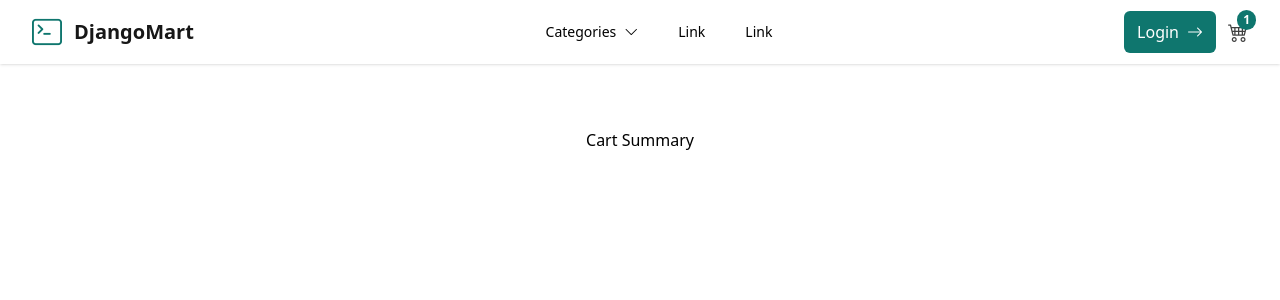
After one commit to EslamKamel89/djangomart, a Django app: template cart/templates/cart/cart-summary.html in a window 1280 px wide. The commit adds this page. Shown: the top 300 px of the page. Run offline with Django 5.2, Linux system fonts and the light colour scheme; the template is opened without the code that fills it: most values are stand-ins (such as "Sample title", 1, 10 or a date in 2020); some libraries are stand-ins or nearby versions.

Commit message:
feat(cart): add cart summary view and refactor navbar into partials

```diff
--- /dev/null
+++ b/cart/templates/cart/cart-summary.html
@@ -0,0 +1,12 @@
+<!--prettier-ignore-->
+{% extends 'base.html' %}
+
+{% block title %} Cart {% endblock %}
+
+{% block content %}
+
+<div class="mt-16">
+  <section class="max-w-5xl mx-auto px-4 text-center">Cart Summary</section>
+</div>
+
+{% endblock %}
--- a/cart/views.py
+++ b/cart/views.py
@@ -8,7 +8,7 @@ from django.views.generic import DetailView, ListView, TemplateView, View
 
 class CartShowCreateView(View):
     def get(self, request: HttpRequest):
-        pass
+        return render(request, "cart/cart-summary.html")
 
     def post(self, request: HttpRequest):
         pass
--- /dev/null
+++ b/templates/partials/auth-buttons.html
@@ -0,0 +1,34 @@
+<div class="flex items-center gap-3">
+  {% if user.is_authenticated %}
+  <form method="post" action="/" class="hidden sm:inline-block">
+    {% csrf_token %}
+    <button
+      type="submit"
+      class="inline-flex items-center gap-2 px-3 py-2 rounded-md border border-primary bg-white text-primary hover:bg-primary hover:text-white transition"
+    >
+      Logout
+      <i class="bi bi-box-arrow-right"></i>
+    </button>
+  </form>
+
+  <a
+    href="/"
+    class="hidden md:inline-flex items-center gap-2 px-3 py-2 rounded-md hover:bg-neutral-50"
+  >
+    <div
+      class="h-8 w-8 rounded-full bg-neutral-200 flex items-center justify-center text-sm text-neutral-700"
+    >
+      {{ user.first_name|default:user.username|slice:":1"|upper }}
+    </div>
+    <span class="text-sm text-neutral-900">{{ user.username }}</span>
+  </a>
+  {% else %}
+  <a
+    href="/"
+    class="inline-flex items-center gap-2 px-3 py-2 rounded-md border border-transparent bg-primary text-white hover:brightness-95 transition"
+  >
+    Login
+    <i class="bi bi-arrow-right"></i>
+  </a>
+  {% endif %}
+</div>
--- /dev/null
+++ b/templates/partials/brand.html
@@ -0,0 +1,6 @@
+<div class="flex items-center gap-3">
+  <a href="/" class="flex items-center gap-3">
+    <i class="bi bi-terminal text-3xl text-primary" aria-hidden="true"></i>
+    <span class="text-xl font-semibold text-neutral-900">DjangoMart</span>
+  </a>
+</div>
--- /dev/null
+++ b/templates/partials/cart-icon.html
@@ -0,0 +1,14 @@
+<a
+  href="{% url 'cart-show-create' %}"
+  class="relative inline-flex items-center justify-center text-neutral-700 hover:text-primary text-xl transition"
+>
+  <i class="bi bi-cart4"></i>
+
+  {% if cart_count|default:0 > 0 %}
+  <span
+    class="absolute -top-2 -right-2 bg-primary text-white text-xs font-semibold px-1.5 py-0.5 rounded-full"
+  >
+    {{ cart_count }}
+  </span>
+  {% endif %}
+</a>
--- /dev/null
+++ b/templates/partials/categories-dropdown.html
@@ -0,0 +1,10 @@
+<div>
+  {% for category in categories %}
+  <a
+    href="{{ category.get_absolute_url|default:'/' }}"
+    class="block px-4 py-2 text-sm hover:bg-neutral-50"
+  >
+    {{ category.name|capfirst }}
+  </a>
+  {% endfor %}
+</div>
--- /dev/null
+++ b/templates/partials/desktop-nav.html
@@ -0,0 +1,28 @@
+<nav class="hidden md:flex items-center space-x-4" aria-label="Main navigation">
+  <div x-data="{ open: false }" class="relative">
+    <button
+      @click="open = !open"
+      @keydown.escape="open = false"
+      class="inline-flex items-center gap-2 px-3 py-2 rounded-md hover:bg-neutral-50 focus:outline-none focus:ring-2 focus:ring-primary focus:ring-opacity-50"
+      :aria-expanded="open.toString()"
+      aria-haspopup="true"
+    >
+      <span class="text-sm font-medium">Categories</span>
+      <i class="bi bi-chevron-down text-sm"></i>
+    </button>
+
+    <div
+      x-show="open"
+      x-transition
+      @click.outside="open = false"
+      x-cloak
+      class="absolute mt-2 w-48 bg-white border rounded-md shadow-lg py-1 z-30"
+    >
+      {% include "partials/categories-dropdown.html" %}
+    </div>
+  </div>
+
+  <!-- Other links -->
+  <a href="/" class="px-3 py-2 rounded-md text-sm hover:bg-neutral-50">Link</a>
+  <a href="/" class="px-3 py-2 rounded-md text-sm hover:bg-neutral-50">Link</a>
+</nav>
--- /dev/null
+++ b/templates/partials/mobile-menu.html
@@ -0,0 +1,52 @@
+<div x-data="{ open: false }" class="md:hidden relative">
+  <button
+    @click="open = !open"
+    class="p-2 rounded-md hover:bg-neutral-100 focus:outline-none focus:ring-2 focus:ring-primary"
+  >
+    <span class="sr-only">Open menu</span>
+    <template x-if="!open"><i class="bi bi-list text-lg"></i></template>
+    <template x-if="open"><i class="bi bi-x-lg text-lg"></i></template>
+  </button>
+
+  <div
+    x-show="open"
+    x-cloak
+    x-transition
+    class="absolute right-0 mt-2 w-64 bg-white border rounded-md shadow-lg py-3 z-40"
+  >
+    <nav class="flex flex-col px-3 space-y-1">
+      <div x-data="{ catOpen: false }" class="w-full">
+        <button
+          @click="catOpen = !catOpen"
+          class="w-full text-left px-2 py-2 rounded-md hover:bg-neutral-50 flex items-center justify-between"
+        >
+          Categories
+          <i class="bi bi-chevron-down"></i>
+        </button>
+
+        <div x-show="catOpen" x-cloak class="mt-1 pl-2">
+          {% include "partials/categories-dropdown.html" %}
+        </div>
+      </div>
+
+      <a href="/" class="px-2 py-2 rounded-md hover:bg-neutral-50">Link</a>
+      <a href="/" class="px-2 py-2 rounded-md hover:bg-neutral-50">Link</a>
+
+      {% if user.is_authenticated %}
+      <form method="post" action="/" class="px-2">
+        {% csrf_token %}
+        <button
+          type="submit"
+          class="w-full text-left px-2 py-2 rounded-md hover:bg-neutral-50"
+        >
+          Logout
+        </button>
+      </form>
+      {% else %}
+      <a href="/" class="px-2 py-2 rounded-md hover:bg-neutral-50">Login</a>
+      {% endif %}
+
+      <div class="px-2 mt-2">{% include "partials/cart-icon.html" %}</div>
+    </nav>
+  </div>
+</div>
--- a/templates/partials/navbar.html
+++ b/templates/partials/navbar.html
@@ -1,160 +1,15 @@
-{# templates/partials/navbar.html #}
 <header class="bg-white shadow-sm">
   <div class="max-w-7xl mx-auto px-4 sm:px-6 lg:px-8">
     <div class="flex items-center justify-between h-16">
-      <!-- Brand -->
+      <!--prettier-ignore-->
+      {% include "partials/brand.html" %}
+      {% include "partials/desktop-nav.html" %}
       <div class="flex items-center gap-3">
-        <a href="/" class="flex items-center gap-3">
-          <i
-            class="bi bi-terminal text-3xl text-primary"
-            aria-hidden="true"
-          ></i>
-          <span class="text-xl font-semibold text-neutral-900">DjangoMart</span>
-        </a>
-      </div>
-
-      <!-- Desktop nav -->
-      <nav
-        class="hidden md:flex items-center space-x-4"
-        aria-label="Main navigation"
-      >
-        <!-- Categories -->
-        <div x-data="{ open: false }" class="relative">
-          <button
-            @click="open = !open"
-            @keydown.escape="open = false"
-            class="inline-flex items-center gap-2 px-3 py-2 rounded-md hover:bg-neutral-50 focus:outline-none focus:ring-2 focus:ring-primary focus:ring-opacity-50"
-            :aria-expanded="open.toString()"
-            aria-haspopup="true"
-          >
-            <span class="text-sm font-medium">Categories</span>
-            <i class="bi bi-chevron-down text-sm"></i>
-          </button>
-
-          <div
-            x-show="open"
-            x-transition
-            @click.outside="open = false"
-            x-cloak
-            class="absolute mt-2 w-48 bg-white border rounded-md shadow-lg py-1 z-30"
-          >
-            {% for category in categories %}
-            <a
-              href="{{ category.get_absolute_url }}"
-              class="block px-4 py-2 text-sm hover:bg-neutral-50"
-              >{{ category.name | capfirst }}</a
-            >
-            {% endfor %}
-          </div>
+        {% include "partials/auth-buttons.html" %}
+        <div class="hidden md:inline-block">
+          {% include "partials/cart-icon.html" %}
         </div>
-
-        <a href="/" class="px-3 py-2 rounded-md text-sm hover:bg-neutral-50"
-          >Link</a
-        >
-        <a href="/" class="px-3 py-2 rounded-md text-sm hover:bg-neutral-50"
-          >Link</a
-        >
-      </nav>
-
-      <!-- Right side: auth + mobile -->
-      <div class="flex items-center gap-3">
-        {% if user.is_authenticated %}
-        <!-- Logout (POST) -->
-        <form method="post" action="/" class="hidden sm:inline-block">
-          {% csrf_token %}
-          <button
-            type="submit"
-            class="inline-flex items-center gap-2 px-3 py-2 rounded-md border border-primary bg-white text-primary hover:bg-primary hover:text-white transition"
-          >
-            Logout
-            <i class="bi bi-box-arrow-right"></i>
-          </button>
-        </form>
-
-        <!-- Profile (desktop) -->
-        <a
-          href="/"
-          class="hidden md:inline-flex items-center gap-2 px-3 py-2 rounded-md hover:bg-neutral-50"
-        >
-          <div
-            class="h-8 w-8 rounded-full bg-neutral-200 flex items-center justify-center text-sm text-neutral-700"
-          >
-            {{ user.first_name|default:user.username|slice:":1"|upper }}
-          </div>
-          <span class="text-sm text-neutral-900">{{ user.username }}</span>
-        </a>
-        {% else %}
-        <a
-          href="/"
-          class="inline-flex items-center gap-2 px-3 py-2 rounded-md border border-transparent bg-primary text-white hover:brightness-95 transition"
-        >
-          Login
-          <i class="bi bi-arrow-right"></i>
-        </a>
-        {% endif %}
-
-        <!-- Mobile menu -->
-        <div x-data="{ open: false }" class="md:hidden relative">
-          <button
-            @click="open = !open"
-            class="p-2 rounded-md hover:bg-neutral-100 focus:outline-none focus:ring-2 focus:ring-primary"
-          >
-            <span class="sr-only">Open menu</span>
-            <template x-if="!open"><i class="bi bi-list text-lg"></i></template>
-            <template x-if="open"><i class="bi bi-x-lg text-lg"></i></template>
-          </button>
-
-          <div
-            x-show="open"
-            x-cloak
-            x-transition
-            class="absolute right-0 mt-2 w-64 bg-white border rounded-md shadow-lg py-3 z-40"
-          >
-            <nav class="flex flex-col px-3 space-y-1">
-              <div x-data="{ catOpen: false }" class="w-full">
-                <button
-                  @click="catOpen = !catOpen"
-                  class="w-full text-left px-2 py-2 rounded-md hover:bg-neutral-50 flex items-center justify-between"
-                >
-                  Categories
-                  <i class="bi bi-chevron-down"></i>
-                </button>
-                <div x-show="catOpen" x-cloak class="mt-1 pl-2">
-                  {% for category in categories %}
-                  <a
-                    href="{{ category.get_absolute_url }}"
-                    class="block px-2 py-1 text-sm hover:bg-neutral-50 rounded"
-                    >{{category.name}}</a
-                  >
-                  {% endfor %}
-                </div>
-              </div>
-
-              <a href="/" class="px-2 py-2 rounded-md hover:bg-neutral-50"
-                >Link</a
-              >
-              <a href="/" class="px-2 py-2 rounded-md hover:bg-neutral-50"
-                >Link</a
-              >
-
-              {% if user.is_authenticated %}
-              <form method="post" action="/" class="px-2">
-                {% csrf_token %}
-                <button
-                  type="submit"
-                  class="w-full text-left px-2 py-2 rounded-md hover:bg-neutral-50"
-                >
-                  Logout
-                </button>
-              </form>
-              {% else %}
-              <a href="/" class="px-2 py-2 rounded-md hover:bg-neutral-50"
-                >Login</a
-              >
-              {% endif %}
-            </nav>
-          </div>
-        </div>
+        {% include "partials/mobile-menu.html" %}
       </div>
     </div>
   </div>
```
